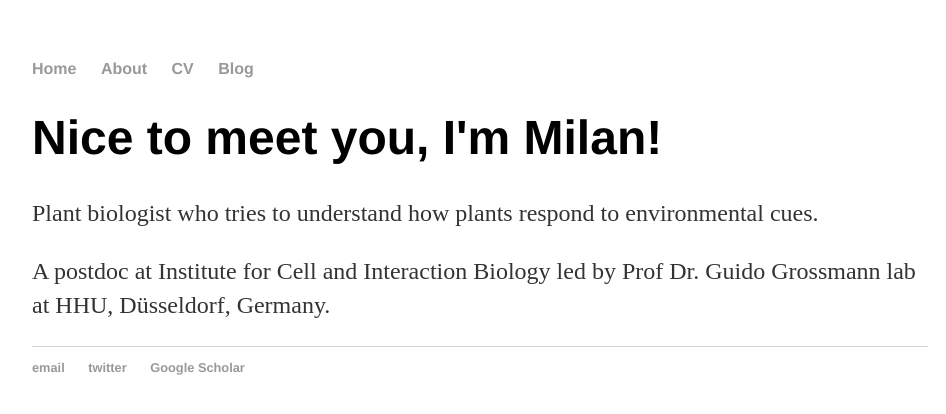
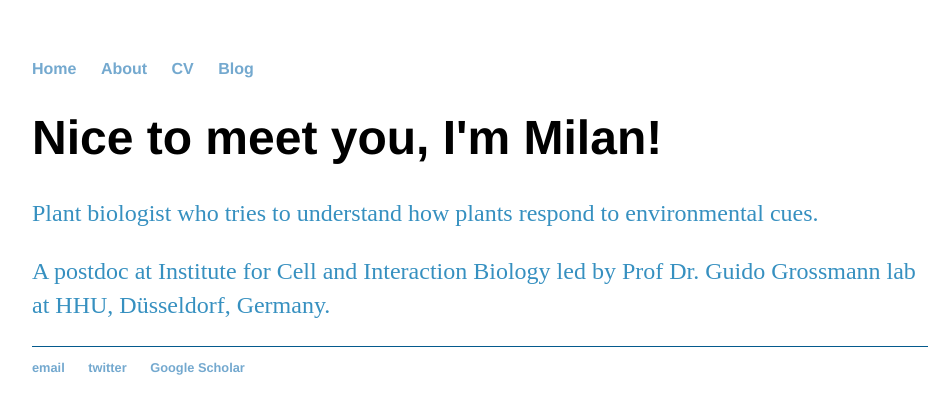
Before and after one commit to milanzupunski/milanzupunski.github.io, a Jekyll site: the page built from index.html, in a window 1280 px wide. Shown: the top 414 px of the page, without its empty margins (160-1106 px from the left). Built offline with Jekyll 4.4.1, drawn with Linux system fonts in a browser that asks for light colours; Markdown is read by kramdown in place of the engine named in the settings.

Commit message:
Update main.css

```diff
--- a/css/main.css
+++ b/css/main.css
@@ -14,7 +14,7 @@ nav ul li, footer ul li {
 }
 a {
     text-decoration: none;
-    color: #999;
+    color: #74a9cf;
 }
 a:hover {
     text-decoration: underline;
@@ -26,10 +26,10 @@ h1 {
 p {
     font-size: 1.5em;
     line-height: 1.4em;
-    color: #333;
+    color: #3690c0;
 }
 footer {
-    border-top: 1px solid #d5d5d5;
+    border-top: 1px solid #045a8d;
     font-size: .8em;
 }
 
```
